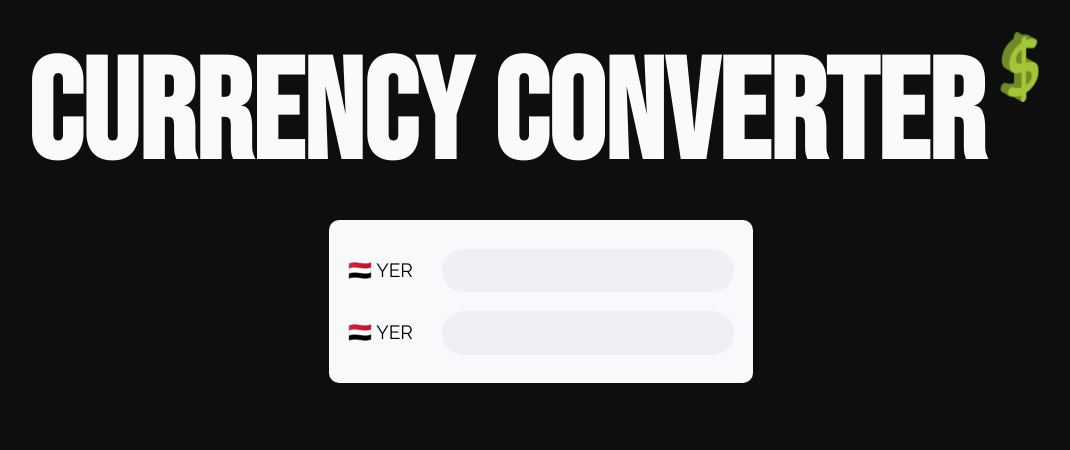
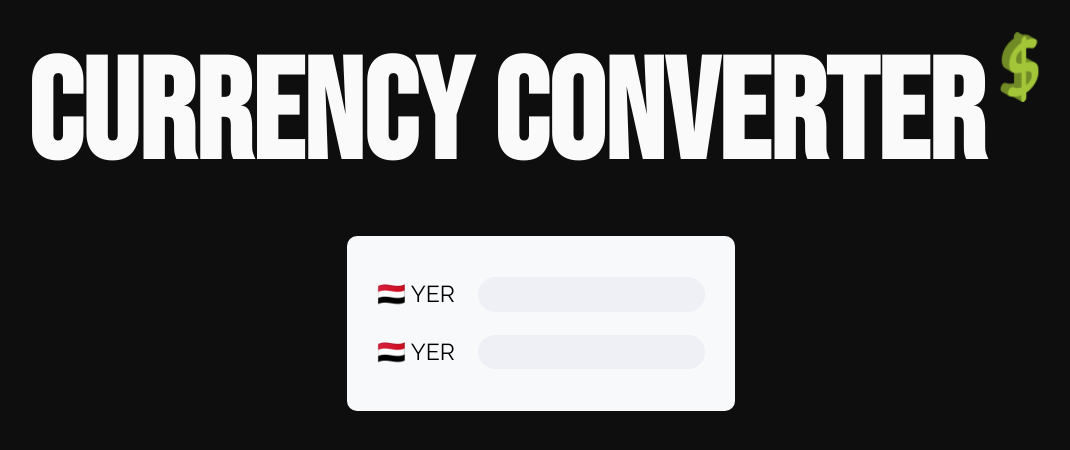
Before and after one commit to scc416/currency-converter, a React (Create React App) app: page / in a window 1280 px wide. Shown: the top 450 px of the page, without its empty margins (99-1169 px from the left). Built offline with nearby package versions, Linux system fonts and the light colour scheme; no server answers.

Commit message:
make responsive design

```diff
--- a/src/Components/Currency/Currency.css
+++ b/src/Components/Currency/Currency.css
@@ -2,11 +2,11 @@
   display: flex;
   flex-wrap: wrap;
   flex-direction: column;
-  font-size: 1.2em;
+  font-size: 12.6px;
   background-color: #f8f9fb;
   color: #000;
-  padding: 1em;
-  margin-top: 1em;
+  padding: 1.3em;
+  margin-top: 1.5em;
   border-radius: 10px;
 }
 
@@ -14,11 +14,10 @@
   display: flex;
   margin: 0.5em 0;
   align-items: center;
-
 }
 
 input {
-  font-size: 1.5em;
+  font-size: 12.6px;
   height: 1.5em;
   border: none;
   margin-left: 1em;
@@ -29,3 +28,23 @@ input {
   text-align: right;
   font-family: "VT323";
 }
+
+@media (min-width: 420px) {
+  .CurrencyList {
+    font-size: 3vw;
+  }
+
+  input {
+    font-size: 3vw;
+  }
+}
+
+@media (min-width: 768px) {
+  .CurrencyList {
+    font-size: 23.04px;
+  }
+
+  input {
+    font-size: 23.04px;
+  }
+}
```
